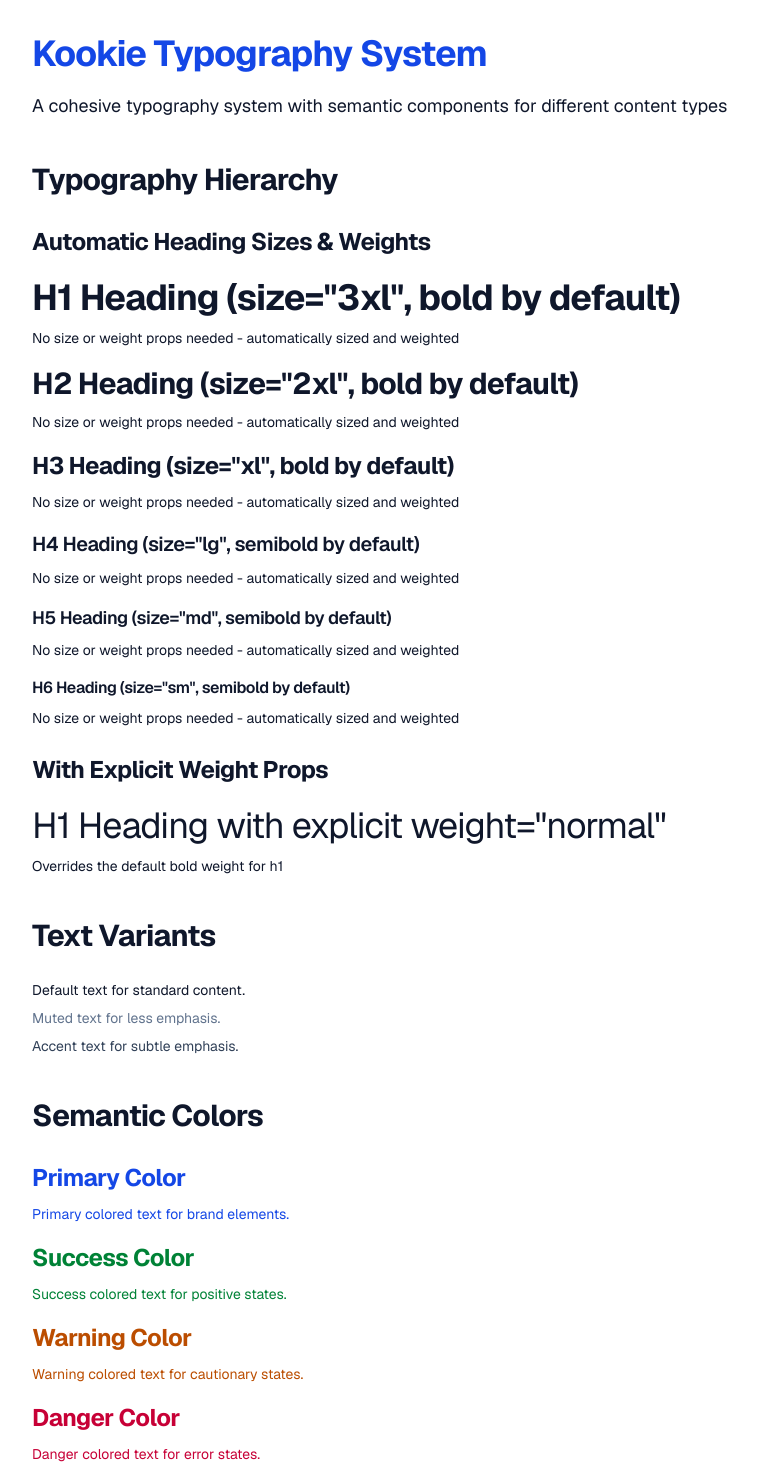
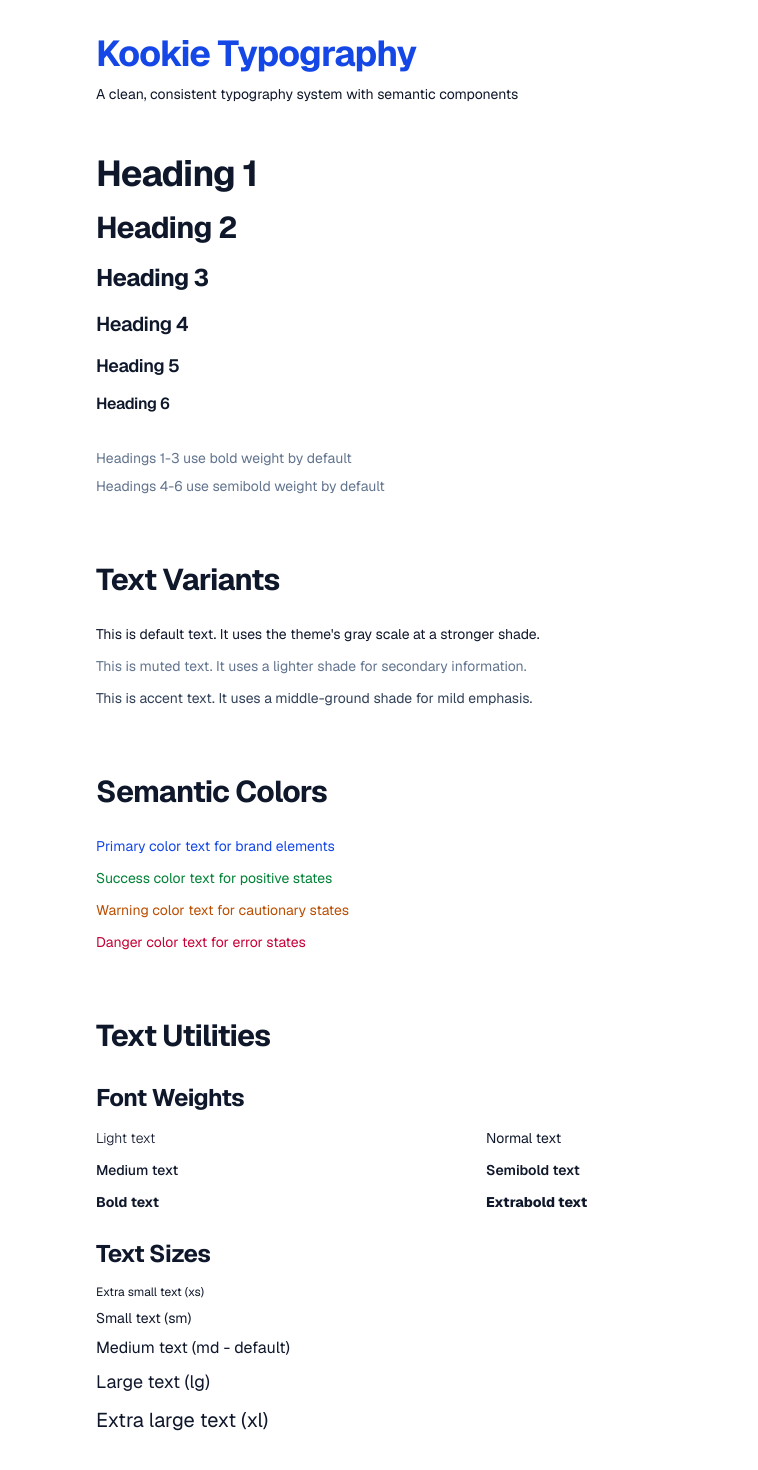
Before and after one commit to KushagraDhawan1997/Kookie, a Next.js app: page / in a window 1280 px wide. Shown: the top 1470 px of the page, without its empty margins (160-918 px from the left). Built offline with nearby package versions, Linux system fonts and the light colour scheme.

Commit message:
Simplify typography example with cleaner demo

```diff
--- a/app/page.tsx
+++ b/app/page.tsx
@@ -5,158 +5,94 @@ import { Text, Heading } from "../components/ui/text";
 export default function Home() {
   return (
     <div className="flex flex-col items-center min-h-screen p-8">
-      <main className="w-full max-w-4xl">
-        <Heading as="h1" size="3xl" color="primary" className="mb-4">
-          Kookie Typography System
+      <main className="w-full max-w-3xl">
+        {/* Page Header */}
+        <Heading as="h1" color="primary" className="mb-2">
+          Kookie Typography
         </Heading>
-        <Text size="lg" className="mb-10">
-          A cohesive typography system with semantic components for different content types
-        </Text>
+        <Text className="mb-12">A clean, consistent typography system with semantic components</Text>
 
-        {/* Typography Hierarchy */}
-        <section className="mb-10">
-          <Heading as="h2" className="mb-6">
-            Typography Hierarchy
+        {/* Heading Examples */}
+        <div className="mb-16">
+          <Heading as="h1" className="mb-3">
+            Heading 1
+          </Heading>
+          <Heading as="h2" className="mb-3">
+            Heading 2
+          </Heading>
+          <Heading as="h3" className="mb-3">
+            Heading 3
+          </Heading>
+          <Heading as="h4" className="mb-3">
+            Heading 4
+          </Heading>
+          <Heading as="h5" className="mb-3">
+            Heading 5
+          </Heading>
+          <Heading as="h6" className="mb-8">
+            Heading 6
           </Heading>
 
-          <Heading as="h3" className="mb-4">
-            Automatic Heading Sizes & Weights
-          </Heading>
-          <Heading as="h1" className="mb-2">
-            H1 Heading (size="3xl", bold by default)
-          </Heading>
-          <Text className="mb-4">No size or weight props needed - automatically sized and weighted</Text>
-
-          <Heading as="h2" className="mb-2">
-            H2 Heading (size="2xl", bold by default)
-          </Heading>
-          <Text className="mb-4">No size or weight props needed - automatically sized and weighted</Text>
-
-          <Heading as="h3" className="mb-2">
-            H3 Heading (size="xl", bold by default)
-          </Heading>
-          <Text className="mb-4">No size or weight props needed - automatically sized and weighted</Text>
-
-          <Heading as="h4" className="mb-2">
-            H4 Heading (size="lg", semibold by default)
-          </Heading>
-          <Text className="mb-4">No size or weight props needed - automatically sized and weighted</Text>
-
-          <Heading as="h5" className="mb-2">
-            H5 Heading (size="md", semibold by default)
-          </Heading>
-          <Text className="mb-4">No size or weight props needed - automatically sized and weighted</Text>
-
-          <Heading as="h6" className="mb-2">
-            H6 Heading (size="sm", semibold by default)
-          </Heading>
-          <Text className="mb-6">No size or weight props needed - automatically sized and weighted</Text>
-
-          <Heading as="h3" className="mb-4">
-            With Explicit Weight Props
-          </Heading>
-          <Heading as="h1" weight="normal" className="mb-2">
-            H1 Heading with explicit weight="normal"
-          </Heading>
-          <Text className="mb-4">Overrides the default bold weight for h1</Text>
-        </section>
+          <Text variant="muted" className="mb-2">
+            Headings 1-3 use bold weight by default
+          </Text>
+          <Text variant="muted">Headings 4-6 use semibold weight by default</Text>
+        </div>
 
         {/* Text Variants */}
-        <section className="mb-10">
+        <div className="mb-16">
           <Heading as="h2" className="mb-6">
             Text Variants
           </Heading>
 
-          <Text className="mb-2">Default text for standard content.</Text>
-          <Text variant="muted" className="mb-2">
-            Muted text for less emphasis.
+          <Text className="mb-3">This is default text. It uses the theme's gray scale at a stronger shade.</Text>
+          <Text variant="muted" className="mb-3">
+            This is muted text. It uses a lighter shade for secondary information.
           </Text>
-          <Text variant="accent" className="mb-6">
-            Accent text for subtle emphasis.
+          <Text variant="accent" className="mb-3">
+            This is accent text. It uses a middle-ground shade for mild emphasis.
           </Text>
-        </section>
+        </div>
 
         {/* Semantic Colors */}
-        <section className="mb-10">
+        <div className="mb-16">
           <Heading as="h2" className="mb-6">
             Semantic Colors
           </Heading>
 
-          <Heading as="h3" color="primary" className="mb-2">
-            Primary Color
+          <Text color="primary" className="mb-3">
+            Primary color text for brand elements
+          </Text>
+          <Text color="success" className="mb-3">
+            Success color text for positive states
+          </Text>
+          <Text color="warning" className="mb-3">
+            Warning color text for cautionary states
+          </Text>
+          <Text color="danger" className="mb-3">
+            Danger color text for error states
+          </Text>
+        </div>
+
+        {/* Text Utilities */}
+        <div className="mb-16">
+          <Heading as="h2" className="mb-6">
+            Text Utilities
           </Heading>
-          <Text color="primary" className="mb-4">
-            Primary colored text for brand elements.
-          </Text>
 
-          <Heading as="h3" color="success" className="mb-2">
-            Success Color
-          </Heading>
-          <Text color="success" className="mb-4">
-            Success colored text for positive states.
-          </Text>
-
-          <Heading as="h3" color="warning" className="mb-2">
-            Warning Color
-          </Heading>
-          <Text color="warning" className="mb-4">
-            Warning colored text for cautionary states.
-          </Text>
-
-          <Heading as="h3" color="danger" className="mb-2">
-            Danger Color
-          </Heading>
-          <Text color="danger" className="mb-4">
-            Danger colored text for error states.
-          </Text>
-        </section>
-
-        {/* Font Weights */}
-        <section className="mb-10">
-          <Heading as="h2" className="mb-6">
+          <Heading as="h3" className="mb-3">
             Font Weights
           </Heading>
+          <div className="grid grid-cols-2 gap-3 mb-6">
+            <Text weight="light">Light text</Text>
+            <Text weight="normal">Normal text</Text>
+            <Text weight="medium">Medium text</Text>
+            <Text weight="semibold">Semibold text</Text>
+            <Text weight="bold">Bold text</Text>
+            <Text weight="extrabold">Extrabold text</Text>
+          </div>
 
-          <Text weight="light" className="mb-2">
-            Light (300) for subtle, elegant text
-          </Text>
-          <Text weight="normal" className="mb-2">
-            Normal (400) for standard body text
-          </Text>
-          <Text weight="medium" className="mb-2">
-            Medium (500) for slightly emphasized text
-          </Text>
-          <Text weight="semibold" className="mb-2">
-            Semibold (600) for heading text
-          </Text>
-          <Text weight="bold" className="mb-2">
-            Bold (700) for strong emphasis
-          </Text>
-          <Text weight="extrabold" className="mb-2">
-            Extrabold (800) for very strong emphasis
-          </Text>
-        </section>
-
-        {/* Advanced Examples */}
-        <section className="mb-10">
-          <Heading as="h2" className="mb-6">
-            Advanced Examples
-          </Heading>
-
-          <Heading as="h3" className="mb-4">
-            Semantic vs. Visual
-          </Heading>
-          <Heading as="h2" level="h4" className="mb-2">
-            This is semantically an H2 but styled as H4 (size="lg")
-          </Heading>
-          <Text className="mb-2">The HTML element is h2 for SEO, but visually appears as h4.</Text>
-
-          <Heading as="h4" level="h1" className="mb-2">
-            This is semantically an H4 but styled as H1 (size="3xl")
-          </Heading>
-          <Text className="mb-6">The HTML element is h4 for document hierarchy, but visually appears as h1.</Text>
-
-          <Heading as="h3" className="mb-4">
+          <Heading as="h3" className="mb-3">
             Text Sizes
           </Heading>
           <Text size="xs" className="mb-2">
@@ -166,7 +102,7 @@ export default function Home() {
             Small text (sm)
           </Text>
           <Text size="md" className="mb-2">
-            Medium text (md) - default
+            Medium text (md - default)
           </Text>
           <Text size="lg" className="mb-2">
             Large text (lg)
@@ -174,7 +110,7 @@ export default function Home() {
           <Text size="xl" className="mb-2">
             Extra large text (xl)
           </Text>
-        </section>
+        </div>
       </main>
     </div>
   );
```
